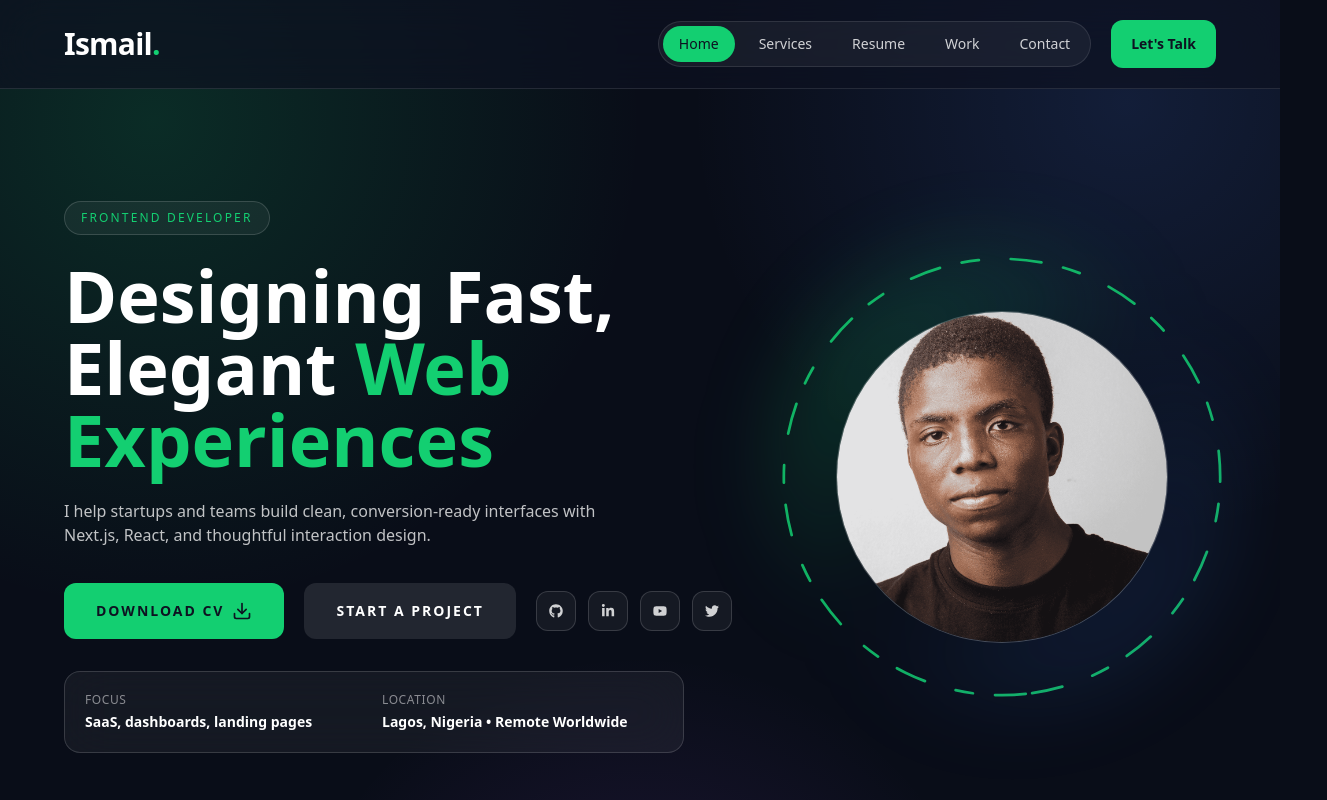
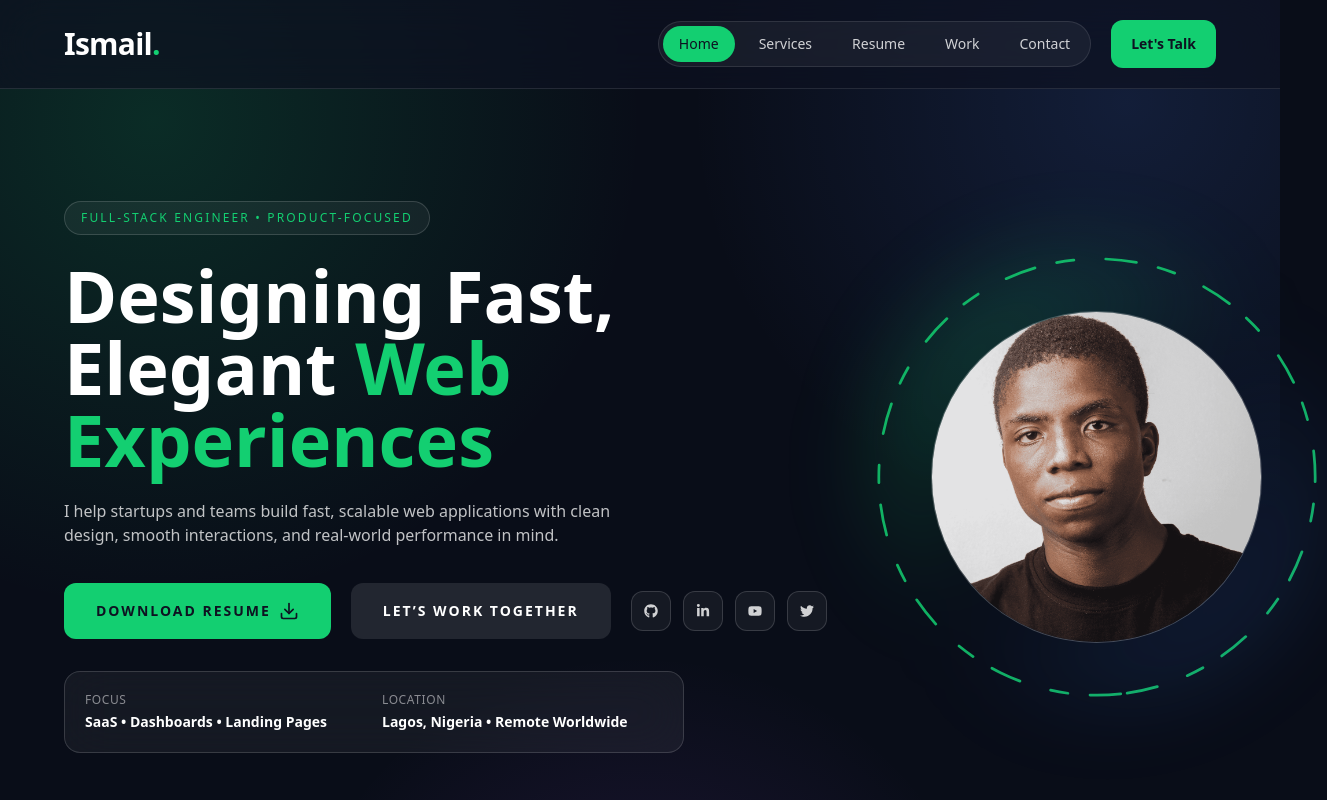
Before and after one commit to ismailoni/dev-portfolio-v1, a Next.js app: page / in a window 1280 px wide. Shown: the top 800 px of the page, 1327 px wide, since content can reach past the window. Built offline with nearby package versions, Linux system fonts and the light colour scheme.

Commit message:
Update homepage content for clarity and engagement, changing titles and descriptions to better reflect skills and services

```diff
--- a/app/page.jsx
+++ b/app/page.jsx
@@ -23,22 +23,22 @@ import Stats from "@/components/Stats";
         <div className="grid items-center gap-10 pt-8 lg:grid-cols-[1.15fr_0.85fr] lg:pt-16">
             <div className="order-2 text-center lg:order-none lg:text-left">
               <span className="inline-flex rounded-full border border-white/15 bg-white/5 px-4 py-2 text-xs uppercase tracking-[0.18em] text-accent">
-                Frontend Developer
+                Full-Stack Engineer • Product-Focused
               </span>
               <h1 className="h1 mb-6 mt-6">
                 Designing Fast, Elegant <span className="text-accent">Web Experiences</span>
               </h1>
               <p className="mb-9 max-w-[560px] text-sm text-white/75 md:text-base lg:mx-0">
-                I help startups and teams build clean, conversion-ready interfaces with Next.js, React, and thoughtful interaction design.
+                I help startups and teams build fast, scalable web applications with clean design, smooth interactions, and real-world performance in mind.
               </p>
 
               <div className="flex flex-col items-center gap-5 sm:flex-row sm:justify-center lg:justify-start">
                 <Button variant='default' size='lg' className='flex items-center gap-2' onClick={handleDownloadCV}>
-                <span>Download CV</span>
+                <span>Download Resume</span>
                 <FiDownload className="text-xl"/>
               </Button>
                 <Button asChild variant='primary' size='lg'>
-                  <a href='/contact'>Start a Project</a>
+                  <a href='/contact'>Let’s Work Together</a>
                 </Button>
               <div className="mb-8 xl:mb-0">
                   <Socials containerStyles='flex gap-3' iconStyles='h-10 w-10 rounded-xl border border-white/15 bg-white/5 text-sm text-white/80 flex items-center justify-center transition-all duration-300 hover:border-accent hover:bg-accent hover:text-primary'/>
@@ -48,7 +48,7 @@ import Stats from "@/components/Stats";
               <div className='glass-card mt-8 grid max-w-[620px] gap-4 p-5 text-left sm:grid-cols-2'>
                 <div>
                   <p className='text-xs uppercase tracking-wider text-white/50'>Focus</p>
-                  <p className='mt-1 text-sm font-semibold'>SaaS, dashboards, landing pages</p>
+                  <p className='mt-1 text-sm font-semibold'>SaaS • Dashboards • Landing Pages</p>
                 </div>
                 <div>
                   <p className='text-xs uppercase tracking-wider text-white/50'>Location</p>
```
